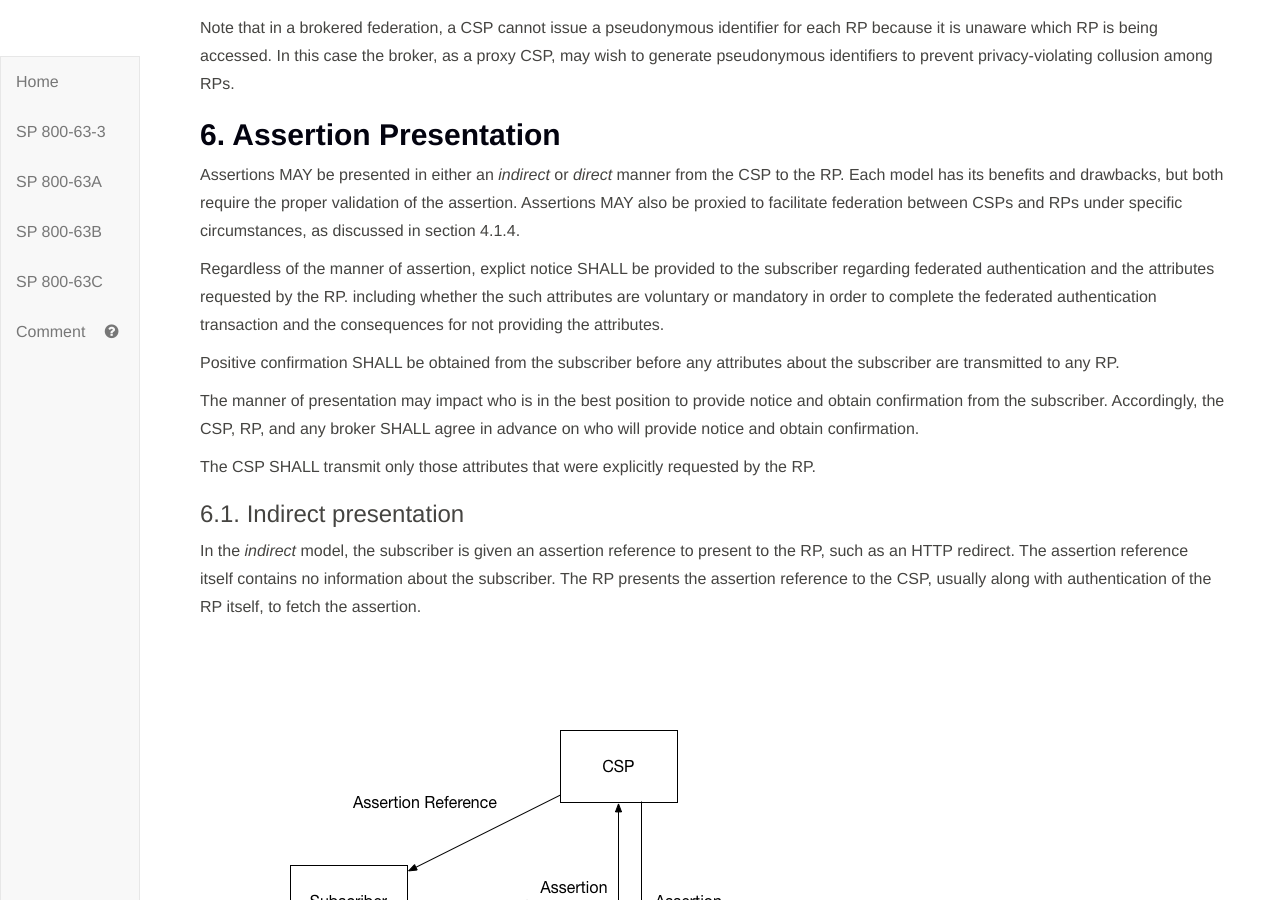
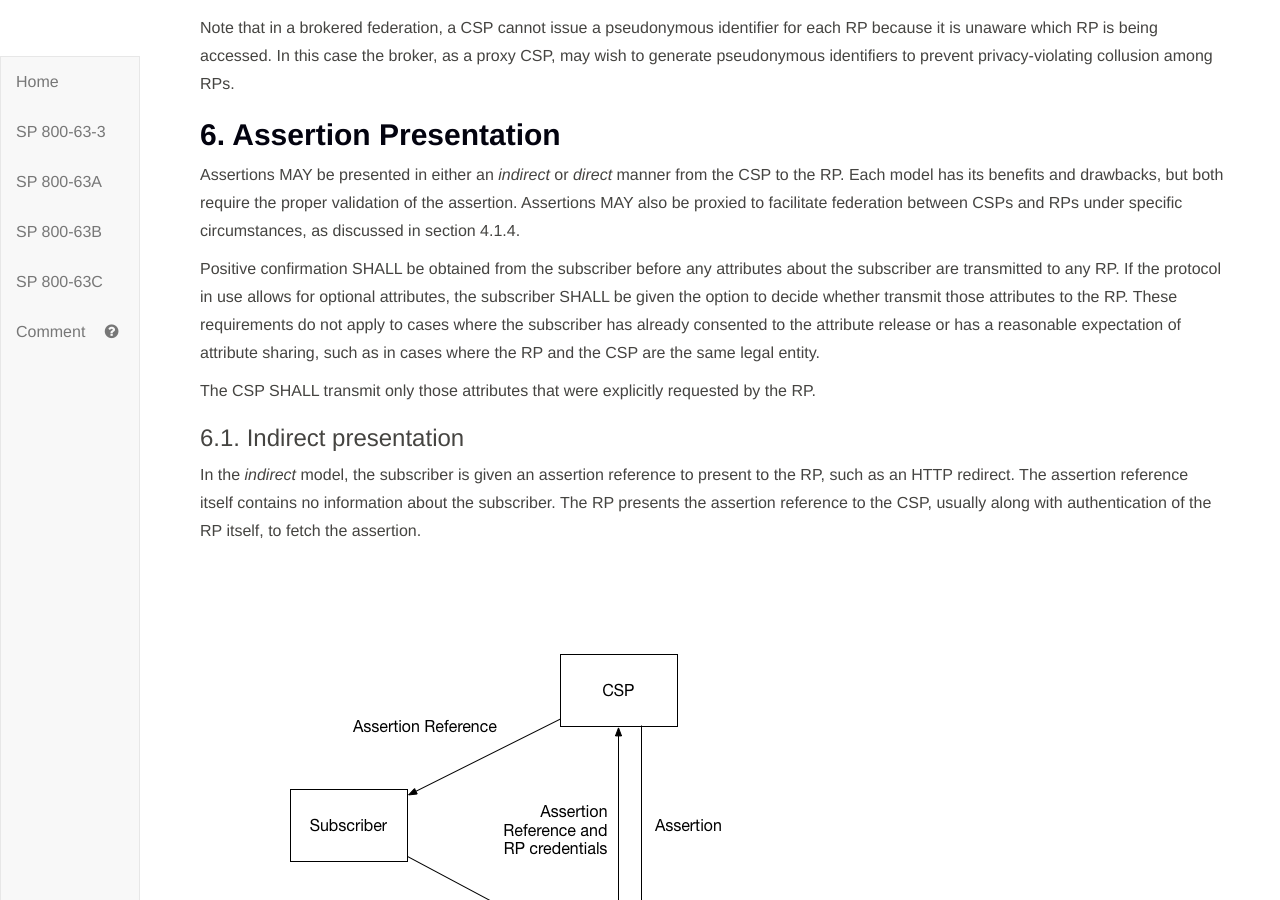
Before and after one commit to usnistgov/800-63-3, a Jekyll site: the page built from sp800-63c.md, in a window 1280 px wide and 900 px high, scrolled down 11908 px. Built offline with Jekyll 4.4.1, drawn with Linux system fonts in a browser that asks for light colours.

Commit message:
Rewrote attribute release language

```diff
--- a/sp800-63c/sec6_presentation.md
+++ b/sp800-63c/sec6_presentation.md
@@ -4,11 +4,7 @@
 
 Assertions MAY be presented in either an *indirect* or *direct* manner from the CSP to the RP. Each model has its benefits and drawbacks, but both require the proper validation of the assertion. Assertions MAY also be proxied to facilitate federation between CSPs and RPs under specific circumstances, as discussed in section 4.1.4.
 
-Regardless of the manner of assertion, explict notice SHALL be provided to the subscriber regarding federated authentication and the attributes requested by the RP.  including whether the such attributes are voluntary or mandatory in order to complete the federated authentication transaction and the consequences for not providing the attributes.
-
-Positive confirmation SHALL be obtained from the subscriber before any attributes about the subscriber are transmitted to any RP.
-
-The manner of presentation may impact who is in the best position to provide notice and obtain confirmation from the subscriber. Accordingly, the CSP, RP, and any broker SHALL agree in advance on who will provide notice and obtain confirmation.
+Positive confirmation SHALL be obtained from the subscriber before any attributes about the subscriber are transmitted to any RP. If the protocol in use allows for optional attributes, the subscriber SHALL be given the option to decide whether transmit those attributes to the RP. These requirements do not apply to cases where the subscriber has already consented to the attribute release or has a reasonable expectation of attribute sharing, such as in cases where the RP and the CSP are the same legal entity.
 
 The CSP SHALL transmit only those attributes that were explicitly requested by the RP.
 
```
